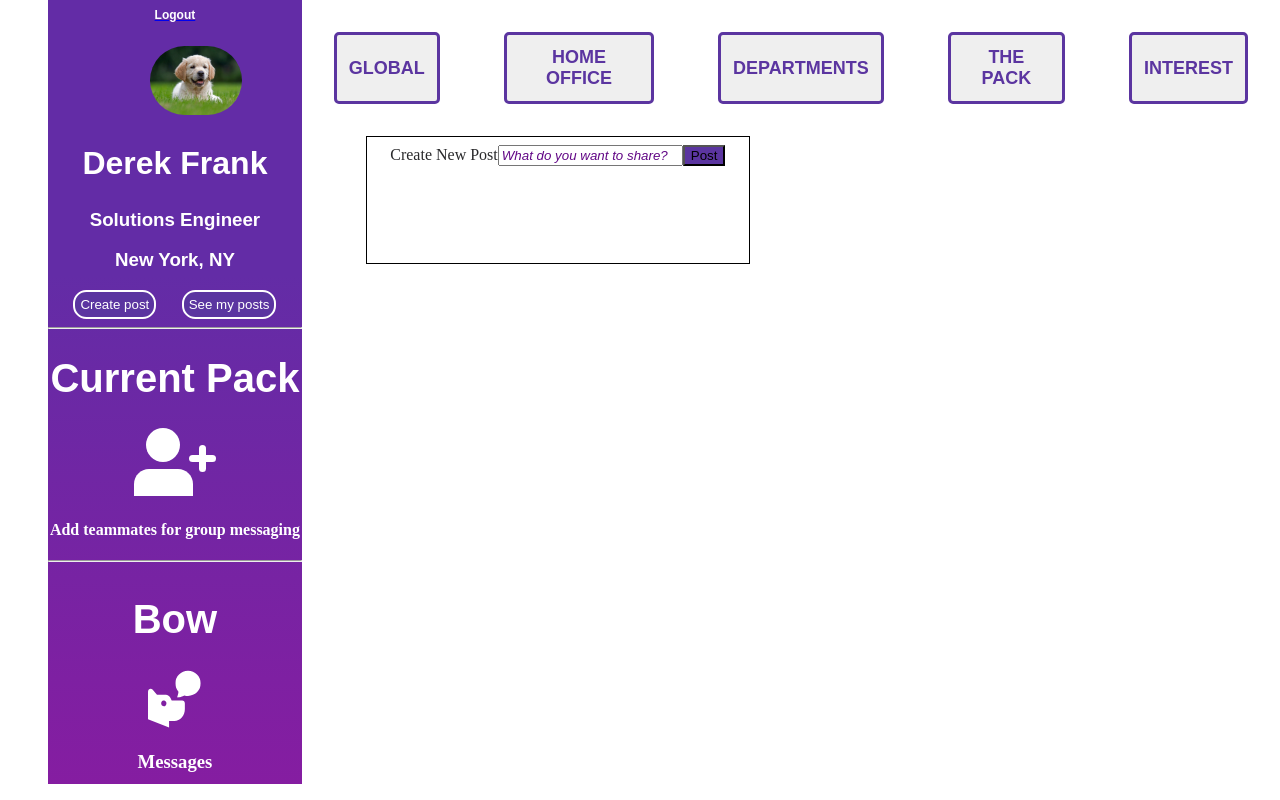
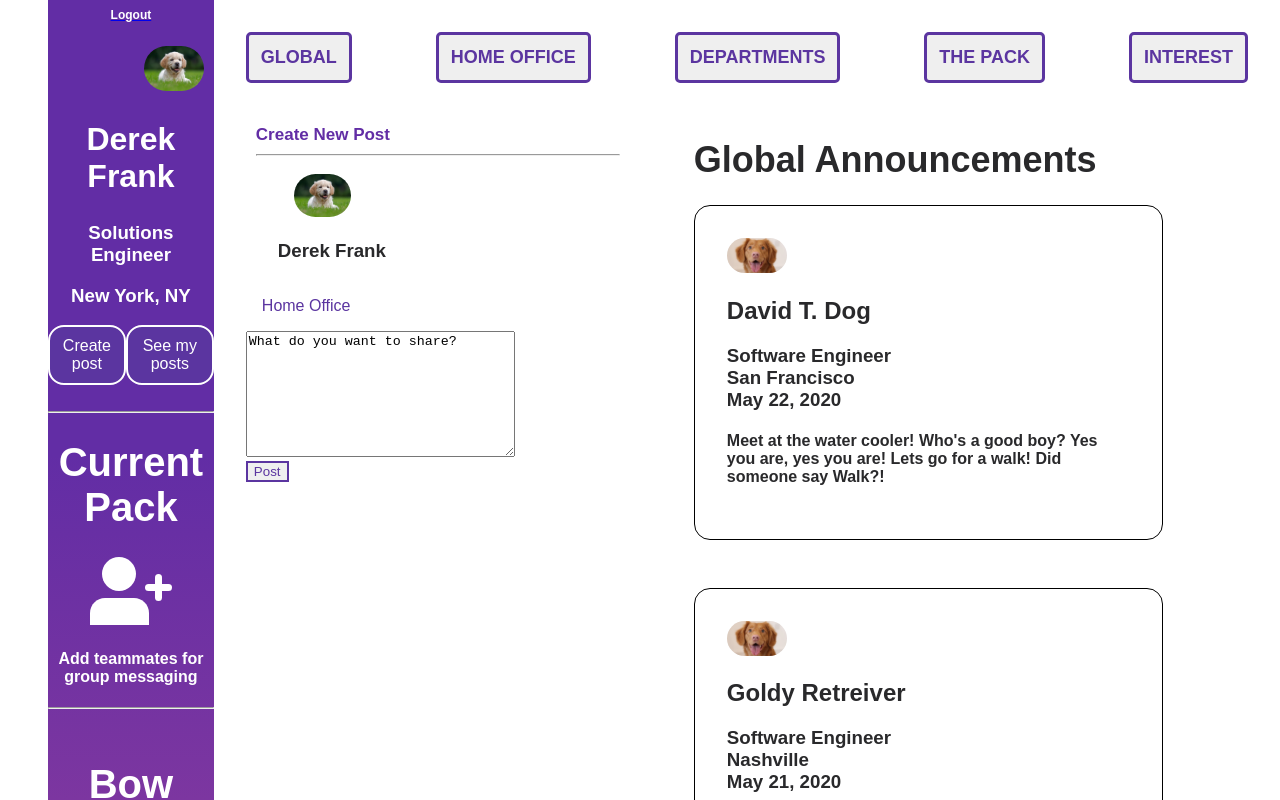
Before and after one commit to SArliss/fire-hydrant, a React (Create React App) app in the folder client/: page /user in a window 1280 px wide. Shown: the top 800 px of the page. Built offline with nearby package versions, Linux system fonts and the light colour scheme; a web font is replaced by a local one.

Commit message:
user page

```diff
--- a/client/src/App.css
+++ b/client/src/App.css
@@ -219,7 +219,6 @@ html {
   text-align: center;
       }
 
-
 p {
     font-family: Arial, Helvetica, sans-serif;
     font-style: normal;
@@ -241,12 +240,14 @@ p {
 .user-page {
   display: flex;
   flex-direction: row;
+  height: 100%;
+  font-family: Arial, Helvetica, sans-serif;
 }
 
 .user-page-aside{
   display: flex;
   flex-direction: column;
-  height: 100vh;
+  height: 100%;
   margin-top: -1em;
   text-align: center;
 }
@@ -255,7 +256,7 @@ p {
   width:20%;
   margin-left: 3rem;
   background: rgb(99,44,166);
-  background: linear-gradient(180deg, rgba(99,44,166,1) 35%, rgba(133,29,161,1) 100%);
+  background: linear-gradient(180deg, rgba(98,45,165,1) 35%, rgba(162,67,153,1) 100%);
   color: white;
 }
 
@@ -268,8 +269,9 @@ p {
   border-radius: 1em;
   background-color: #5B35A0;
   color: white;
+  font-size: 16px;
   border: 2px solid white;
-  padding: 5px;
+  padding: 10px;
   }
 .user-posts {
   display: flex;
@@ -306,13 +308,25 @@ p {
   justify-content: space-between;
 }
 .Feed-form {
-  border: 1px solid black;
+  display: flex;
+}
+
+.form-button{
+  color: #5B35A0;
+  border: 2px solid #5B35A0;
+}
+
+.Feed-form-container {
   width: 30vw;
-  height: 10vw;
-  display: flex;
-  justify-content: center;
-  padding-top: 1vh;
-  margin-left: 4rem;
+}
+
+.profile-picture {
+width: 25%;
+border-radius: 10rem;
+}
+
+textarea {
+width: 70%;
 }
 
 /*Announcements  */
@@ -320,12 +334,59 @@ p {
   display: flex;
   flex-direction: row;
   width: 30%
+}
+
+.Announcements-container h1 {
+font-size: 36px;
 
 }
 
 .Announcement-picture {
 height: 10%
 }
+
+/* Dropdown Button */
+.dropbtn {
+  background-color: White;
+  color: #5B35A0;
+  padding: 16px;
+  font-size: 16px;
+  border: none;
+}
+
+/* The container <div> - needed to position the dropdown content */
+.dropdown {
+  position: relative;
+  display: inline-block;
+}
+
+/* Dropdown Content (Hidden by Default) */
+.dropdown-content {
+  display: none;
+  position: absolute;
+  background-color: #f1f1f1;
+  min-width: 160px;
+  box-shadow: 0px 8px 16px 0px rgba(0,0,0,0.2);
+  z-index: 1;
+}
+
+/* Links inside the dropdown */
+.dropdown-content a {
+  color: black;
+  padding: 12px 16px;
+  text-decoration: none;
+  display: block;
+}
+
+/* Change color of dropdown links on hover */
+.dropdown-content a:hover {background-color: #5B35A0;}
+
+/* Show the dropdown menu on hover */
+.dropdown:hover .dropdown-content {display: block;}
+
+/* Change the background color of the dropdown button when the dropdown content is shown */
+.dropdown:hover .dropbtn {background-color: white;}
+
 
 /* SMALL SCREEN */
 @media only screen and (max-width: 769px) {
--- a/client/src/components/Announcements.js
+++ b/client/src/components/Announcements.js
@@ -8,14 +8,14 @@ export default class Announcements extends Component {
       }
       render (){
           return (
-        <div className = "Announcements-container">
-            <h3> Global Announcements</h3>
+        <div className = "Announcements-container" style={{width:'80%'}}>
+            <h1> Global Announcements</h1>
 
 
-            <div className = "Announcement-box" style={{border:"1px solid black", borderRadius:"1em", marginBottom:"3rem"}}>
+            <div className = "Announcement-box" style={{border:"1px solid black", padding:"2rem", borderRadius:"1em", marginBottom:"3rem"}}>
 
                 <div className="Announcement-picture">
-                <img src={Dogpic2} alt="dog2" style={{width:'10%', borderRadius:'5rem'}}/>
+                <img src={Dogpic2} alt="dog2" style={{width:'15%', borderRadius:'5rem'}}/>
 
 
                 </div>
@@ -27,32 +27,43 @@ export default class Announcements extends Component {
                     May 22, 2020
                     <br/>
                 </h3>
-            <h4>Meet at the water cooler! Who's a good boy? Yes you are, yes you are!</h4>
+            <h4>Meet at the water cooler! Who's a good boy? Yes you are, yes you are! Lets go for a walk! Did someone say Walk?!</h4>
+            </div>
+            <div className = "Announcement-box" style={{border:"1px solid black", padding:"2rem", borderRadius:"1em", marginBottom:"3rem"}}>
+
+    <div className="Announcement-picture">
+    <img src={Dogpic2} alt="dog2" style={{width:'15%', borderRadius:'5rem'}}/>
+    </div>
+    <h2> Goldy Retreiver</h2>
+    <h3> Software Engineer
+        <br/>
+        Nashville
+        <br/>
+        May 21, 2020
+        <br/>
+    </h3>
+<h4>That meeting sure was "Ruff"! </h4>
 </div>
 
-            <div className = "Announcement-box" style={{border:"1px solid black", borderRadius:"1em"}}>
+
+<div className = "Announcement-box" style={{border:"1px solid black", padding:"2rem", borderRadius:"1em", marginBottom:"3rem"}}>
+
     <div className="Announcement-picture">
-                <img src={Dogpic3} alt="dog3" style={{width:'10%', borderRadius:'5rem'}}/>
+    <img src={Dogpic2} alt="dog2" style={{width:'15%', borderRadius:'5rem'}}/>
 
 
     </div>
-                <h2> Goldy Retriever</h2>
+    <h2> Mr. Peanutbutter</h2>
     <h3> Product Manager
         <br/>
         Los Angeles
         <br/>
-                    May 22, 2020
+        May 20, 2020
         <br/>
     </h3>
-            <h4>I love sniffing butts. I'm not about to let this pandemic affect my ability to sniff butts</h4>
+<h4>This quarantine is too much, I haven't been able to smell any butts in weeks!</h4>
 </div>
 
-
-
-{/*
-            <div className = "Announcement" style={{border:"1px solid black"}} >
-            <h4>Meet at the food court!</h4>
-            </div> */}
         </div>
 
           )
--- a/client/src/components/FeedForm.js
+++ b/client/src/components/FeedForm.js
@@ -1,4 +1,6 @@
 import React, {Component} from 'react'
+import DogPic from '../images/Dog1.jpeg';
+
 
 export default class FeedForm extends Component {
     constructor(props) {
@@ -7,18 +9,44 @@ export default class FeedForm extends Component {
       render (){
 
     return (
-      <div className="Feed-form">
-     <form>
+      <div className="Feed-form-container" style={{ marginLeft: "2rem", marginRight:"4rem"}}>
 
-    <label>
+        <div className="title" style={{ padding:'10px', color:"#622DA5", fontSize:"17px", fontWeight:"700"}}>
+        Create New Post
+        <hr/>
+        </div>
 
-    Create New Post
-    <input type="text" name="Create Post" placeholder="What do you want to share?" />
-    </label>
-    <input className ="post-button" type="submit" value="Post" style={{backgroundColor:"#5B35A0"}} />
+      <div className="post-form">
+
+      <div className= "user-profile-picture">
+          <img className ="profile-picture" src={DogPic} alt="prof-pic"></img>
+          </div>
+       <div className="post-name" style={{marginLeft:'2rem'}}>
+          <h3> Derek Frank</h3>
+          </div>
+          <div class="dropdown">
+  <button class="dropbtn">Home Office</button>
+  <div class="dropdown-content">
+    <a href="#">Home Office</a>
+    <a href="#">Main Office</a>
+    <a href="#">Out of Town</a>
+  </div>
+</div>
+
+
+          <form>
+            <div className="text-Area">
+          <textarea rows="8">
+      What do you want to share?
+</textarea>
+</div>
+      <input className="form-button" type="submit" value="Post" />
     </form>
+    </div>
 
-        </div>
+      </div>
+
+
 
     )
   }
--- a/client/src/components/UserFeed.js
+++ b/client/src/components/UserFeed.js
@@ -10,9 +10,9 @@ export default function UserFeed () {
           <div className="user-feed">
               <FeedForm/>
               </div>
-          {/* <div className="user-feed-announcements">
+          <div className="user-feed-announcements">
             <Announcements/>
-          </div> */}
+          </div>
 
      </div>
 )
--- a/client/src/components/UserPage.js
+++ b/client/src/components/UserPage.js
@@ -38,6 +38,7 @@ function Header(props) {
             <Link to="/create-post"><button className ="userButtons">Create post</button></Link>
             <Link to="/user-posts"><button className ="userButtons">See my posts</button></Link>
           </div>
+          <br />
 
           <div className = "user-pack">
             <hr />
@@ -45,6 +46,7 @@ function Header(props) {
          <img src = {InvitePic} alt="invite-pic" />
      <h4> Add teammates for group messaging</h4>
      <hr />
+     <br/>
 </div>
 
          <div className = "user-bow">
```
Lines whose indentation alone changed are shown as unchanged.
